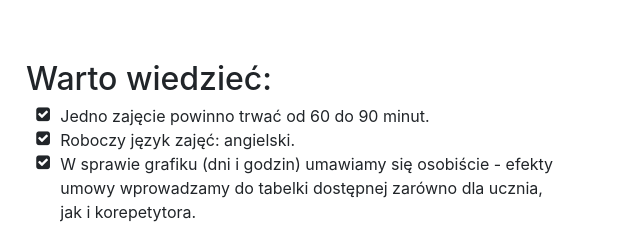
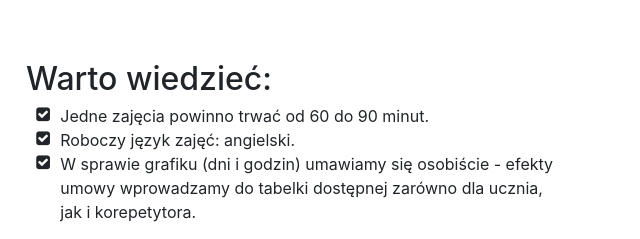
Before and after one commit to rizomaa/rep, a website with bundled scripts: page index-pl.html in a window 1280 px wide. Shown: the part 1945-2184 px from the top of the page, 629-1269 px from the left. Built offline with nearby package versions, Linux system fonts and the light colour scheme.

Commit message:
small grammar fix

```diff
--- a/index-pl.html
+++ b/index-pl.html
@@ -207,7 +207,7 @@
 	<div class="col-lg-6 my-3">
           <h2>Warto wiedzieć:</h2>
           <ul class="fa-ul">
-	           <li><i class="fa-li fa fa-check-square"></i>Jedno zajęcie powinno trwać od 60 do 90 minut.</li>
+	           <li><i class="fa-li fa fa-check-square"></i>Jedne zajęcia powinno trwać od 60 do 90 minut.</li>
              <li><i class="fa-li fa fa-check-square"></i>Roboczy język zajęć: angielski.</li>
              <li><i class="fa-li fa fa-check-square"></i>W sprawie grafiku (dni i godzin) umawiamy się osobiście - efekty umowy wprowadzamy do tabelki dostępnej zarówno dla ucznia, jak i korepetytora.</li>
           </ul>
```
